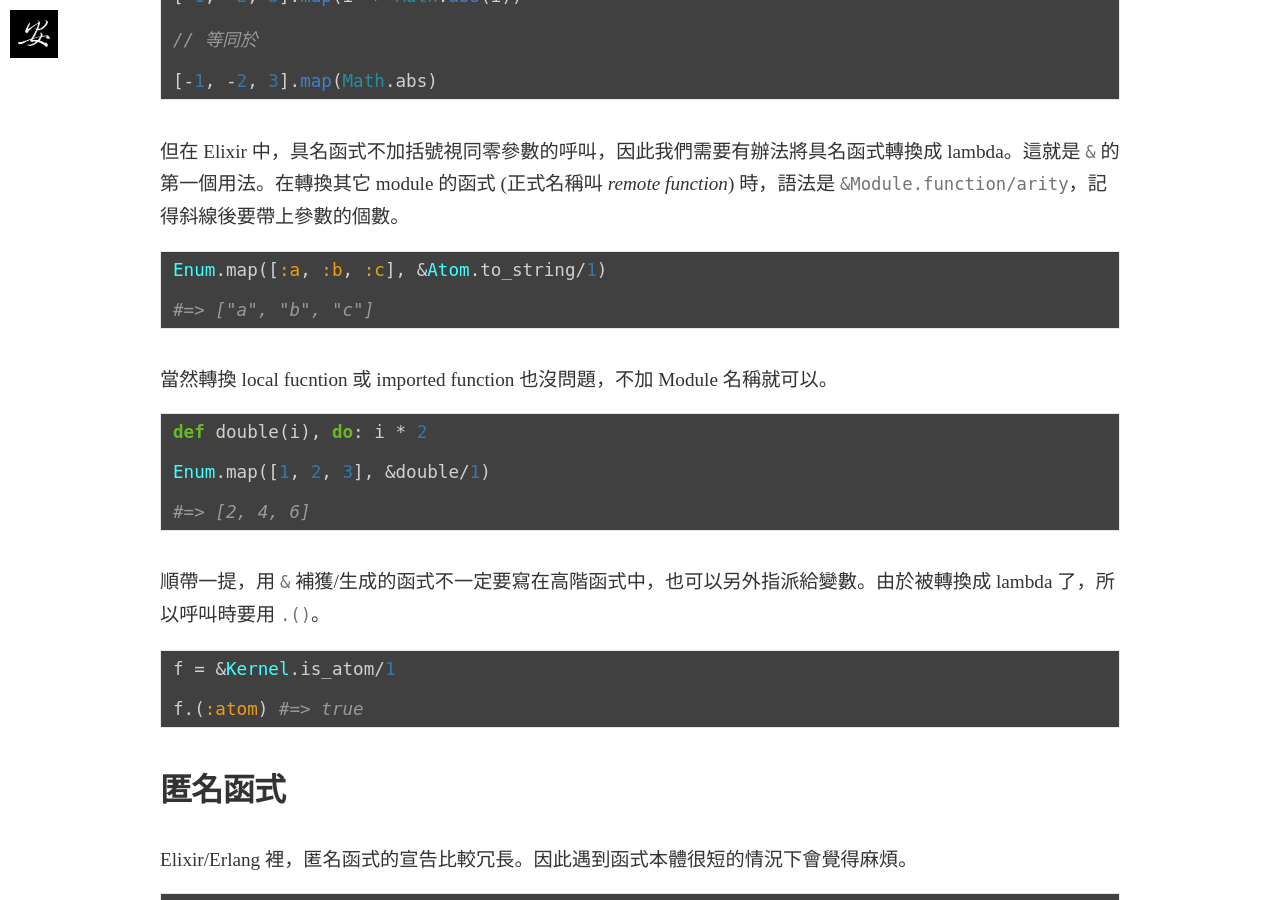
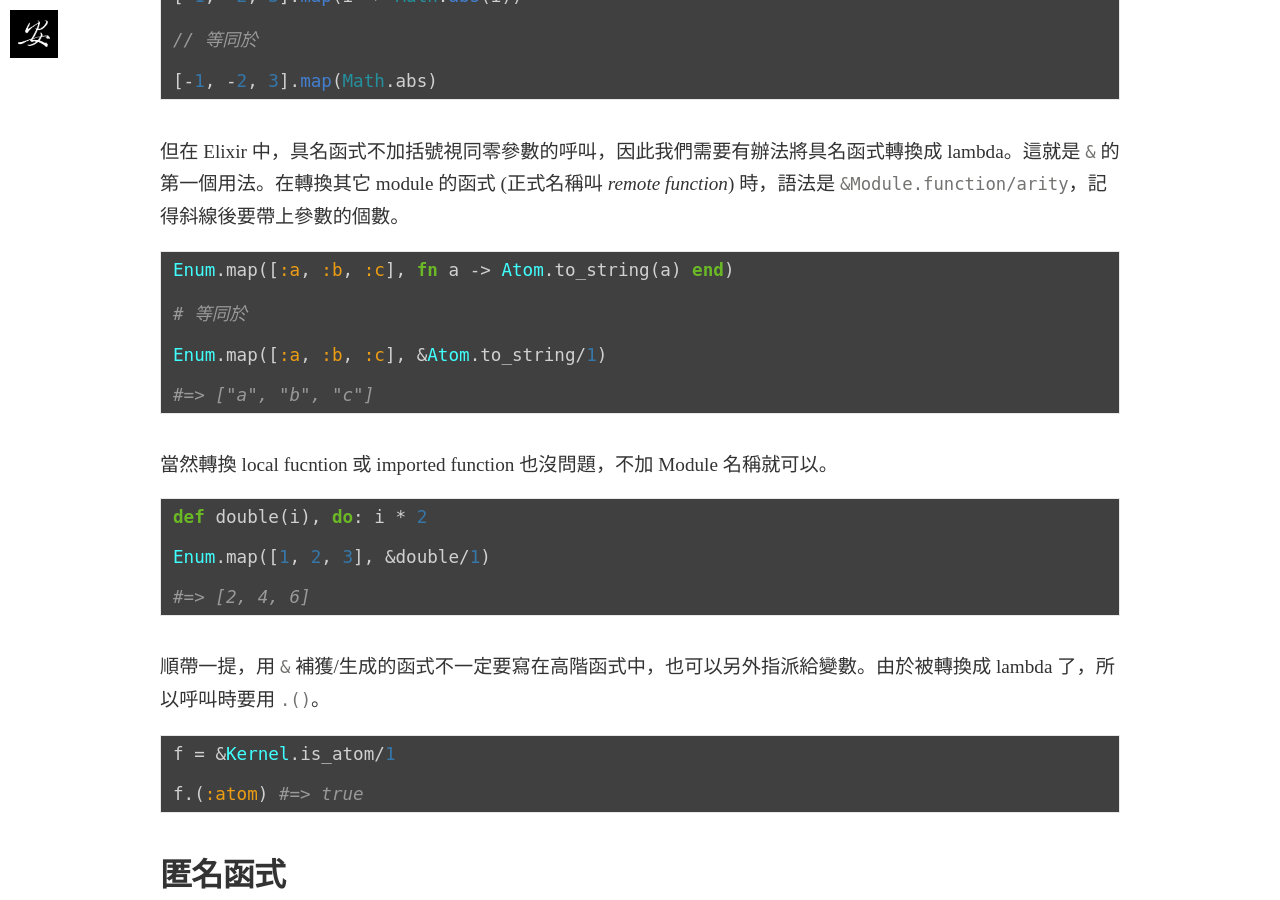
Before and after one commit to taiansu/blog, a Jekyll site: the page built from _posts/2017-08-23-elixir-ampersand.md, in a window 1280 px wide and 900 px high, scrolled down 1331 px. Built offline with Jekyll 4.4.1, drawn with Linux system fonts in a browser that asks for light colours; nearby versions of some CDN libraries; some web fonts are replaced; comment, search, counter and statistics services are not loaded.

Commit message:
Fix example

````diff
--- a/_posts/2017-08-23-elixir-ampersand.md
+++ b/_posts/2017-08-23-elixir-ampersand.md
@@ -27,6 +27,10 @@ image2: /assets/post_img/elixir-ampersand/snow-mobile.jpg
 但在 Elixir 中，具名函式不加括號視同零參數的呼叫，因此我們需要有辦法將具名函式轉換成 lambda。這就是 `&` 的第一個用法。在轉換其它 module 的函式 (正式名稱叫 _remote function_) 時，語法是 `&Module.function/arity`，記得斜線後要帶上參數的個數。
 
 ```elixir
+Enum.map([:a, :b, :c], fn a -> Atom.to_string(a) end)
+
+# 等同於
+
 Enum.map([:a, :b, :c], &Atom.to_string/1)
 
 #=> ["a", "b", "c"]
````
Also changed, not shown: other parts of _posts/2017-08-23-elixir-ampersand.md (+1 -1 lines).
